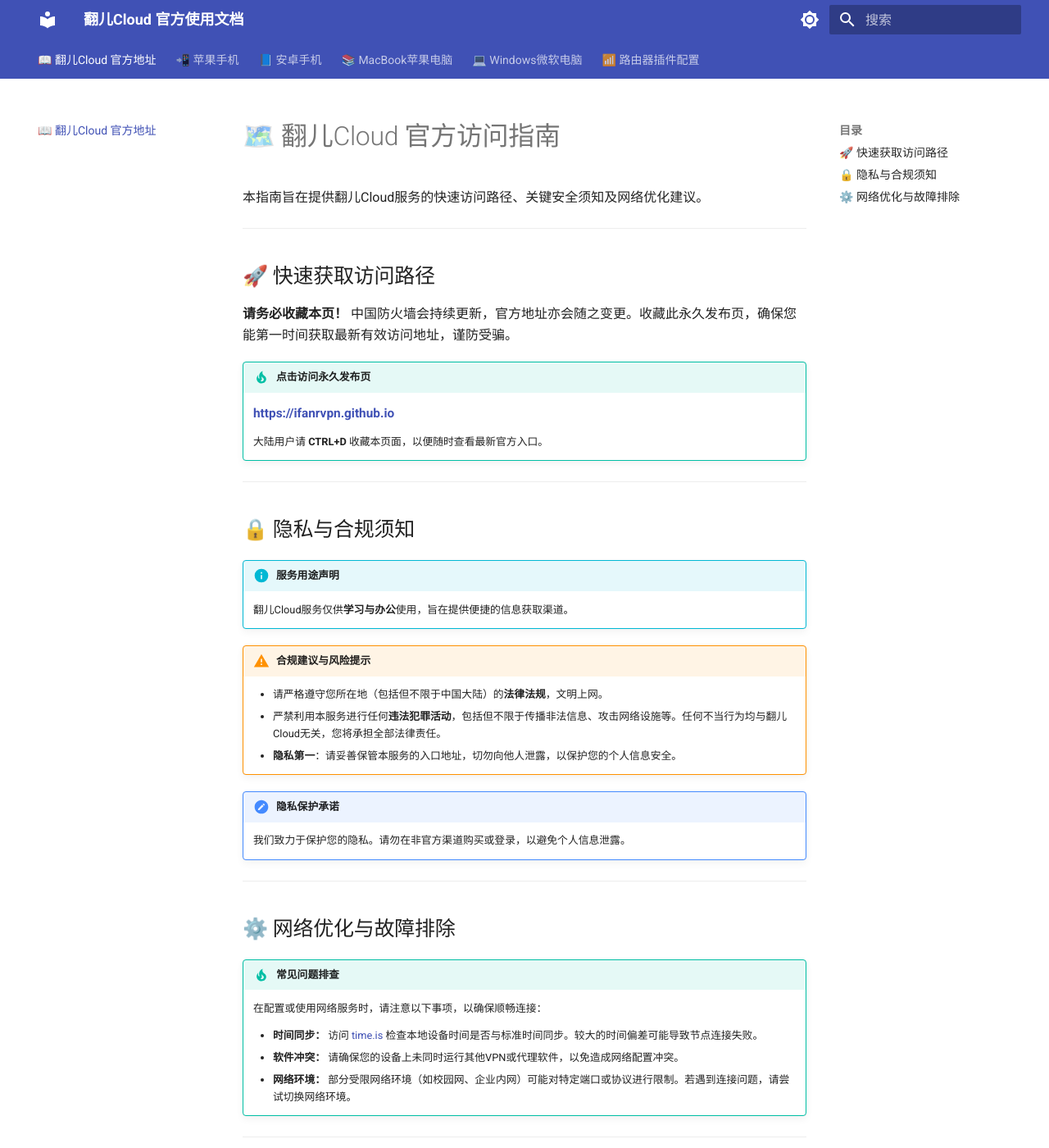
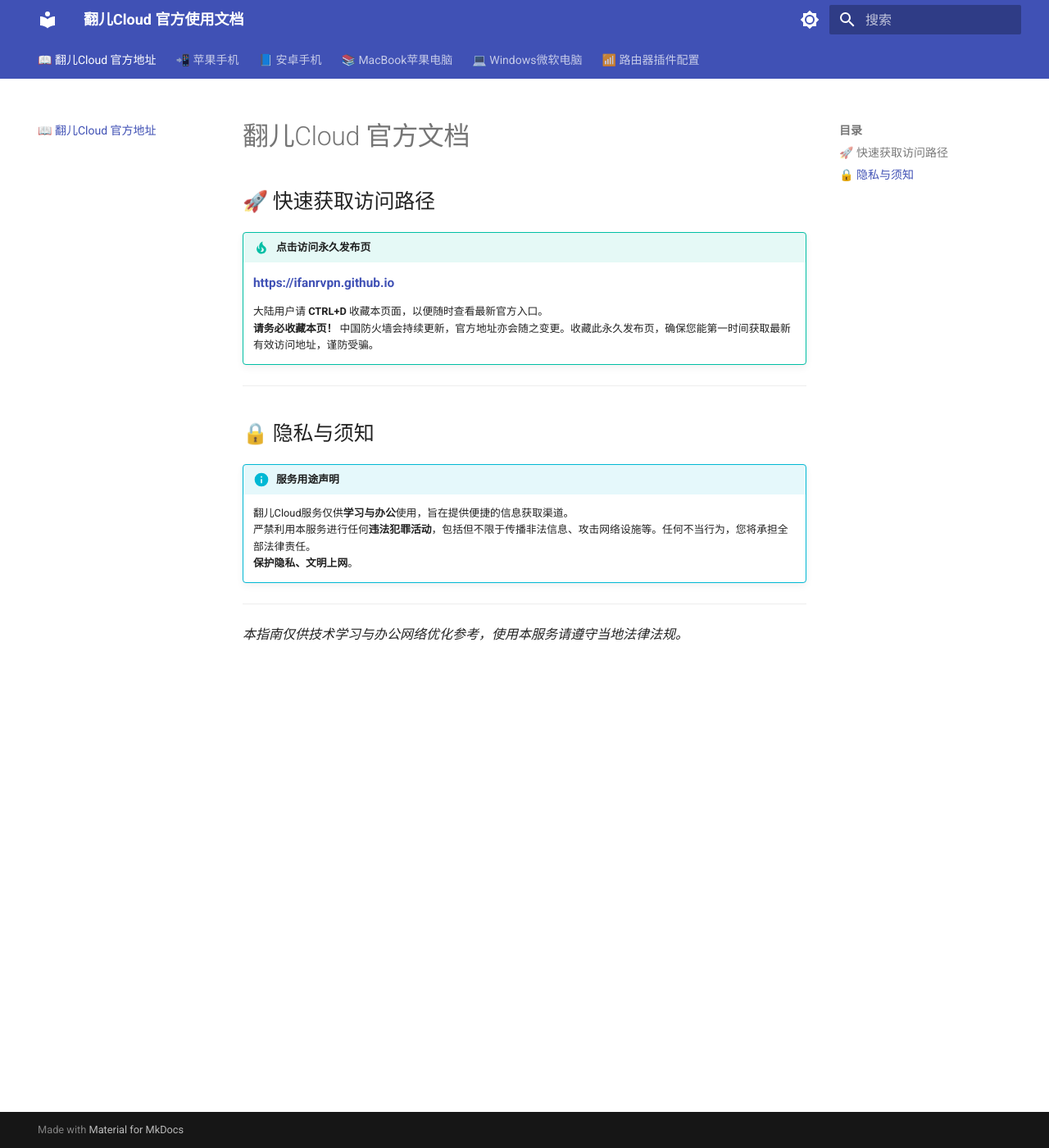
Before and after one commit to rockwall77/ifanrbook, an MkDocs documentation site: the page built from docs/index.md, in a window 1280 px wide and 1400 px high. Shown: the whole window at 82% size. Built offline with MkDocs 1.6.1 and Material for MkDocs 9.7.7, drawn with Linux system fonts in a browser that asks for light colours; plug-ins that fetch from the network failed and are left out.

Commit message:
docs: 精简首页文档内容

```diff
--- a/docs/index.md
+++ b/docs/index.md
@@ -1,44 +1,25 @@
+#  翻儿Cloud 官方文档
 
-# 🗺️ 翻儿Cloud 官方访问指南
 
-本指南旨在提供翻儿Cloud服务的快速访问路径、关键安全须知及网络优化建议。
-
----
 
 ## 🚀 快速获取访问路径
-
-**请务必收藏本页！** 中国防火墙会持续更新，官方地址亦会随之变更。收藏此永久发布页，确保您能第一时间获取最新有效访问地址，谨防受骗。
 
 !!! tip "点击访问**永久发布页**"
     <big>**<a href="https://ifanrvpn.github.io" target="_blank">https://ifanrvpn.github.io</a>**</big>
 
     大陆用户请 **CTRL+D** 收藏本页面，以便随时查看最新官方入口。
+    **请务必收藏本页！** 中国防火墙会持续更新，官方地址亦会随之变更。收藏此永久发布页，确保您能第一时间获取最新有效访问地址，谨防受骗。
 
 ---
 
-## 🔒 隐私与合规须知
+## 🔒 隐私与须知
 
 !!! info "服务用途声明"
     翻儿Cloud服务仅供**学习与办公**使用，旨在提供便捷的信息获取渠道。
-
-!!! warning "合规建议与风险提示"
-    *   请严格遵守您所在地（包括但不限于中国大陆）的**法律法规**，文明上网。
-    *   严禁利用本服务进行任何**违法犯罪活动**，包括但不限于传播非法信息、攻击网络设施等。任何不当行为均与翻儿Cloud无关，您将承担全部法律责任。
-    *   **隐私第一**：请妥善保管本服务的入口地址，切勿向他人泄露，以保护您的个人信息安全。
-
-!!! note "隐私保护承诺"
-    我们致力于保护您的隐私。请勿在非官方渠道购买或登录，以避免个人信息泄露。
+    <br>
+    严禁利用本服务进行任何**违法犯罪活动**，包括但不限于传播非法信息、攻击网络设施等。任何不当行为，您将承担全部法律责任。
+     **保护隐私、文明上网**。
 
 ---
 
-## ⚙️ 网络优化与故障排除
-
-!!! tip "常见问题排查"
-    在配置或使用网络服务时，请注意以下事项，以确保顺畅连接：
-
-    *   **时间同步：** 访问 [time.is](https://time.is) 检查本地设备时间是否与标准时间同步。较大的时间偏差可能导致节点连接失败。
-    *   **软件冲突：** 请确保您的设备上未同时运行其他VPN或代理软件，以免造成网络配置冲突。
-    *   **网络环境：** 部分受限网络环境（如校园网、企业内网）可能对特定端口或协议进行限制。若遇到连接问题，请尝试切换网络环境。
-
----
 *本指南仅供技术学习与办公网络优化参考，使用本服务请遵守当地法律法规。*
```
